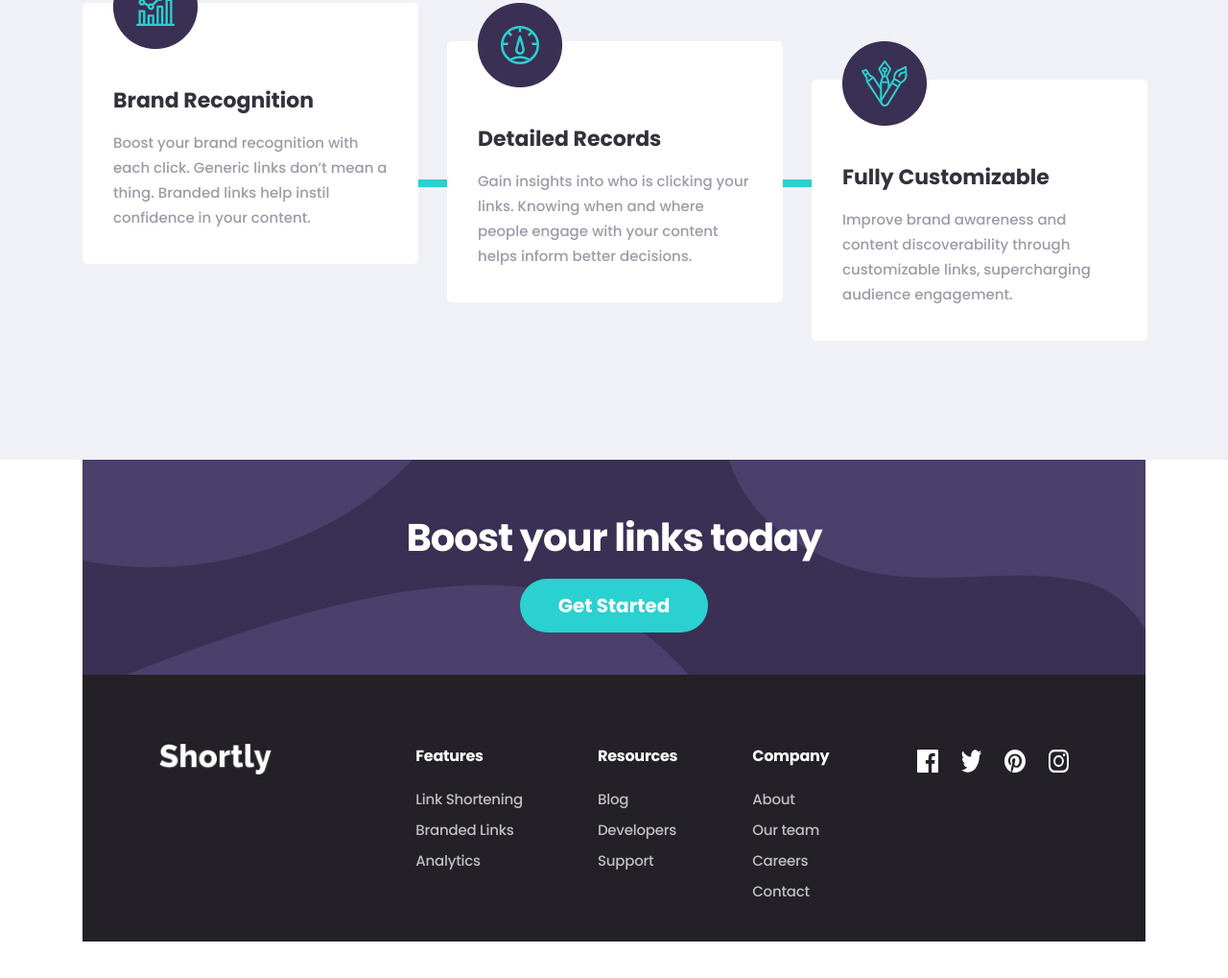
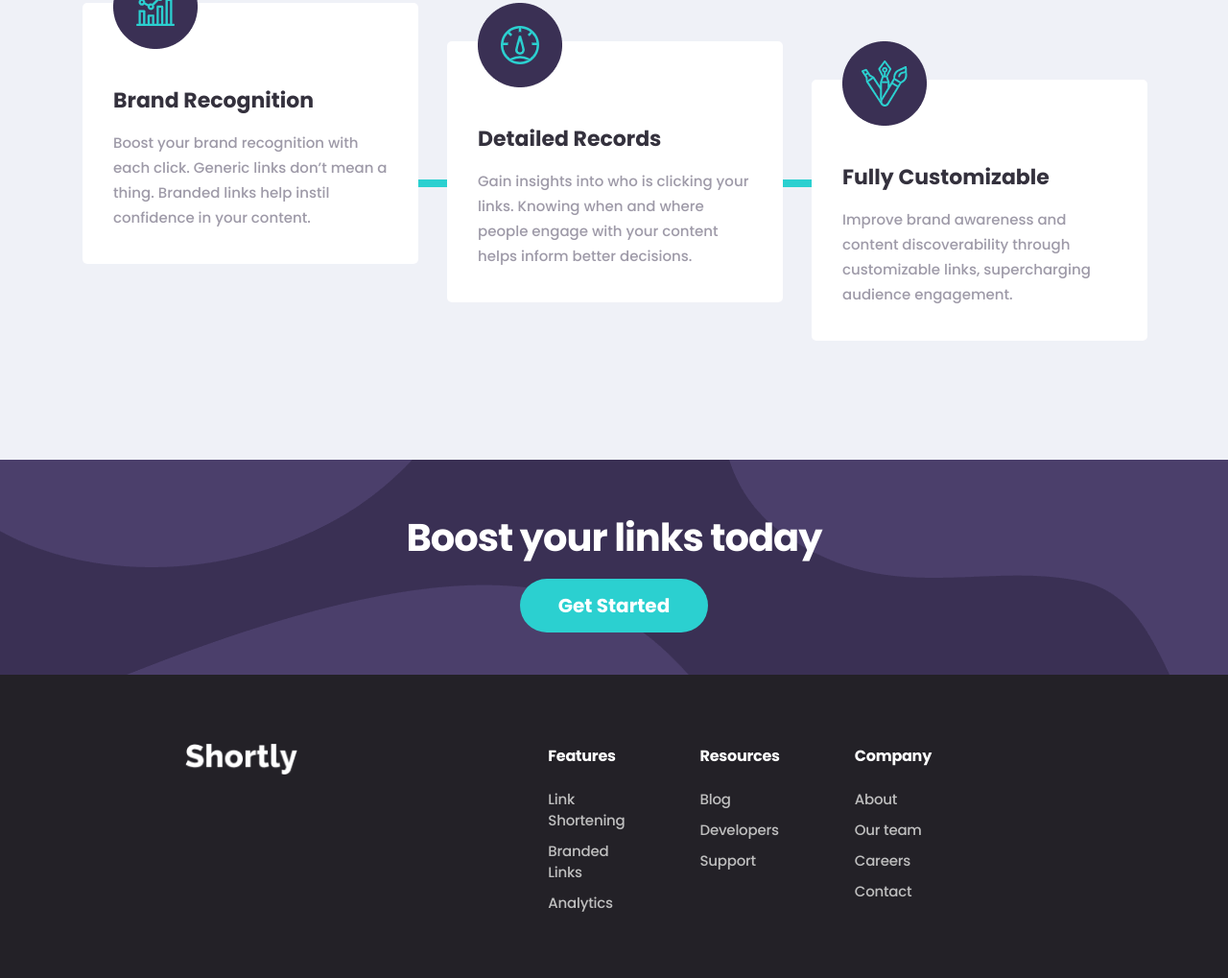
Before and after one commit to thtflx/shortly, a plain HTML site: page index.html in a window 1280 px wide. Shown: the part 1288-2307 px from the top of the page at 96% size. Before the commit the page ends 2269 px from the top, so only its background shows below. Drawn offline with Linux system fonts and the light colour scheme.

Commit message:
fix footer

```diff
--- a/css/styles.css
+++ b/css/styles.css
@@ -361,14 +361,20 @@
 
 /* CTA */
 
+.cta {
+    background-image: url('../img/cta-bg.png');
+    background-repeat: no-repeat;
+    background-position: center;
+}
+
 .cta__content {
     align-items: center;
     text-align: center;
     padding-top: 57px;
     padding-bottom: 57px;
-    background-image: url('../img/cta-bg.png');
+    /* background-image: url('../img/cta-bg.png');
     background-repeat: no-repeat;
-    background-position: center;
+    background-position: center; */
 }
 
 .cta__title {
@@ -402,19 +408,19 @@
 
 /* SITE__FOOTER */
 
+.site-footer {
+    background-color: var(--footer-color);
+    padding: 72px 163px;
+}
+
 .site-footer__content {
-    padding-top: 72px;
-    /* padding-bottom: 10px; */
-    padding-left: 80px;
-    padding-right: 80px;
     display: flex;
-    background-color: var(--footer-color);
 }
 
 .site-footer__logo {
     width: 118px;
     height: 32px;
-    margin-right: 150px;
+    margin-right: 261px;
 }
 
 .site-footer__logo:hover {
@@ -425,7 +431,7 @@
     width: 461px;
     position: relative;
     top: -15px;
-    margin-right: 90px;
+    margin-right: 100px;
     display: flex;
     padding: 0;
     list-style: none;
```
